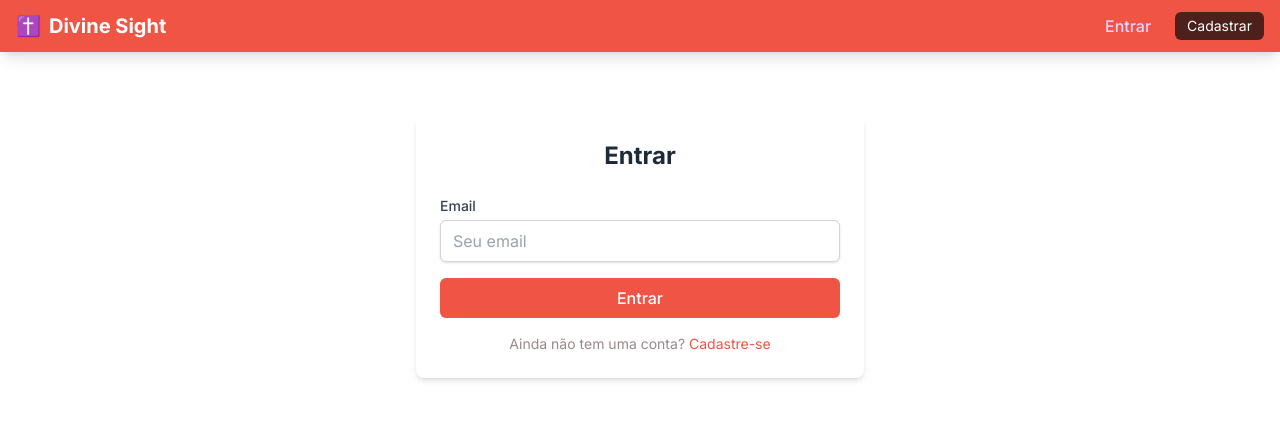
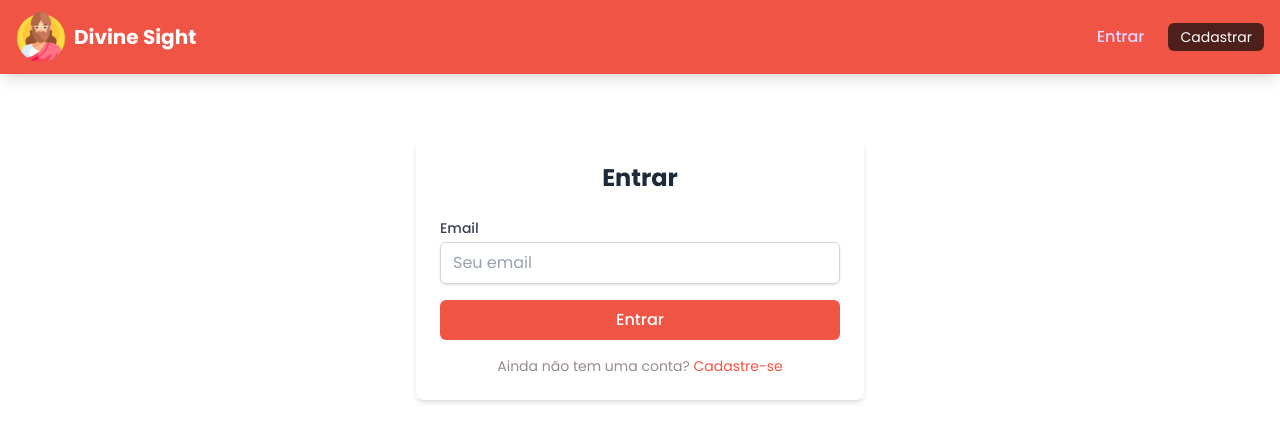
Before and after one commit to lipefan0/divine-sight-web, a Next.js app: page /auth/login in a window 1280 px wide. Shown: the top 442 px of the page. Built offline with nearby package versions, Linux system fonts and the light colour scheme.

Commit message:
Add Jesus icon to layout and update Navbar to use Image component

```diff
--- a/src/app/layout.tsx
+++ b/src/app/layout.tsx
@@ -1,14 +1,20 @@
-import './globals.css';
-import type { Metadata } from 'next';
-import { Inter } from 'next/font/google';
-import { AuthProvider } from '../hooks/useAuth';
-import Navbar from '../components/Navbar';
+import "./globals.css";
+import type { Metadata } from "next";
+import { Poppins } from "next/font/google";
+import { AuthProvider } from "../hooks/useAuth";
+import Navbar from "../components/Navbar";
 
-const inter = Inter({ subsets: ['latin'] });
+const inter = Poppins({
+  subsets: ["latin"],
+  weight: ["400", "500", "600", "700"],
+});
 
 export const metadata: Metadata = {
-  title: 'Divine Sight - Análise Bíblica com IA',
-  description: 'Explore a Bíblia com análise teológica impulsionada por IA',
+  title: "Divine Sight - Análise Bíblica com IA",
+  description: "Explore a Bíblia com análise teológica impulsionada por IA",
+  icons: {
+    icon: "/jesus.png",
+  },
 };
 
 export default function RootLayout({
@@ -21,9 +27,7 @@ export default function RootLayout({
       <body className={inter.className}>
         <AuthProvider>
           <Navbar />
-          <main className="container mx-auto px-4 py-6">
-            {children}
-          </main>
+          <main className="container mx-auto px-4 py-6">{children}</main>
         </AuthProvider>
       </body>
     </html>
--- a/src/components/Navbar.tsx
+++ b/src/components/Navbar.tsx
@@ -4,6 +4,7 @@ import React from "react";
 import Link from "next/link";
 import { useAuth } from "../hooks/useAuth";
 import { usePathname } from "next/navigation";
+import Image from "next/image";
 
 const Navbar = () => {
   const { user, logout, isAuthenticated } = useAuth();
@@ -14,7 +15,13 @@ const Navbar = () => {
       <div className="container mx-auto px-4 py-3">
         <div className="flex justify-between items-center">
           <Link href="/" className="text-xl font-bold flex items-center">
-            <span className="mr-2">✝️</span>
+            <Image
+              className="mr-2"
+              src="/jesus.png"
+              width={50}
+              height={50}
+              alt="Divine Sight"
+            />
             Divine Sight
           </Link>
 
```
Also changed, not shown: public/jesus.png (added).
